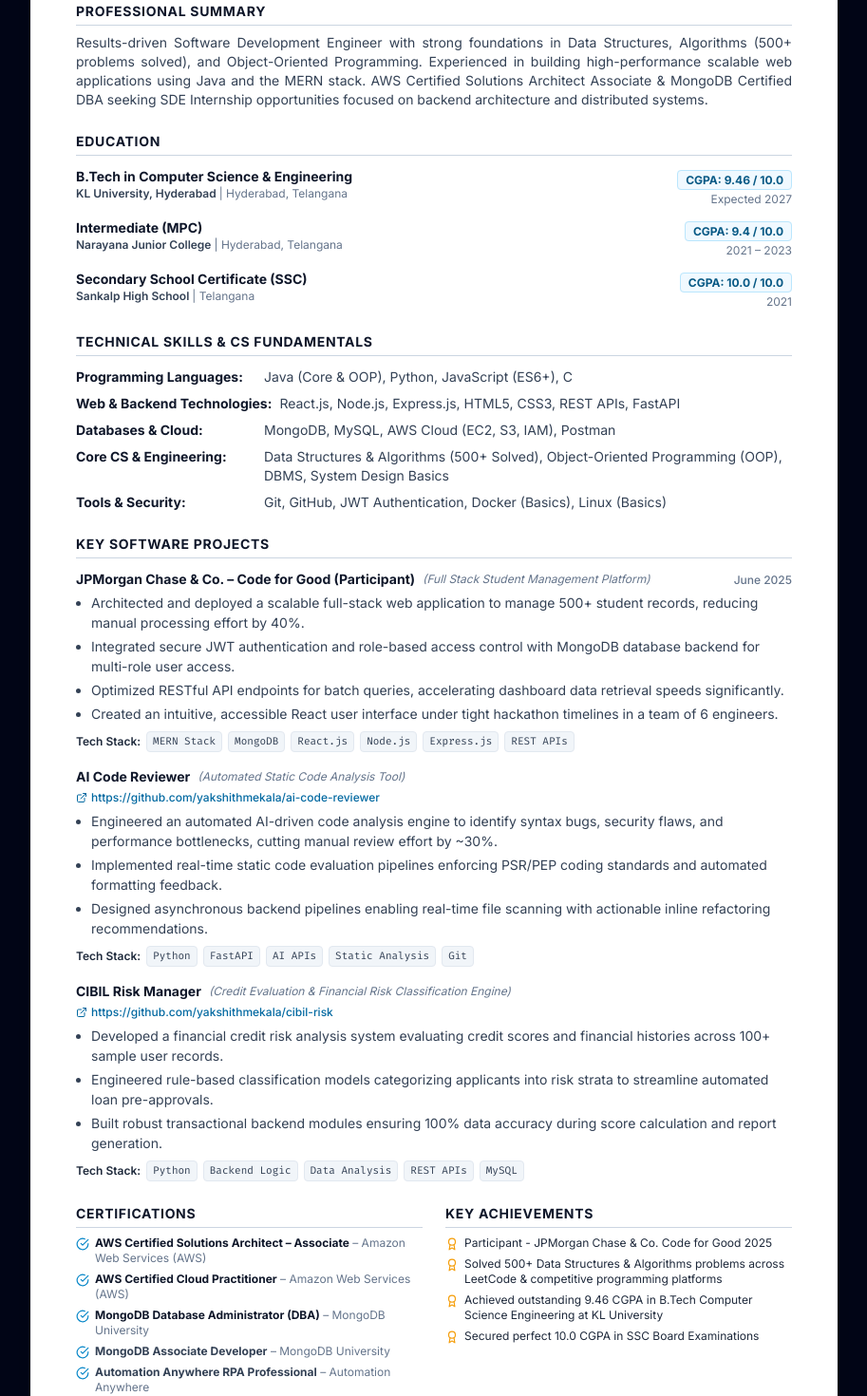
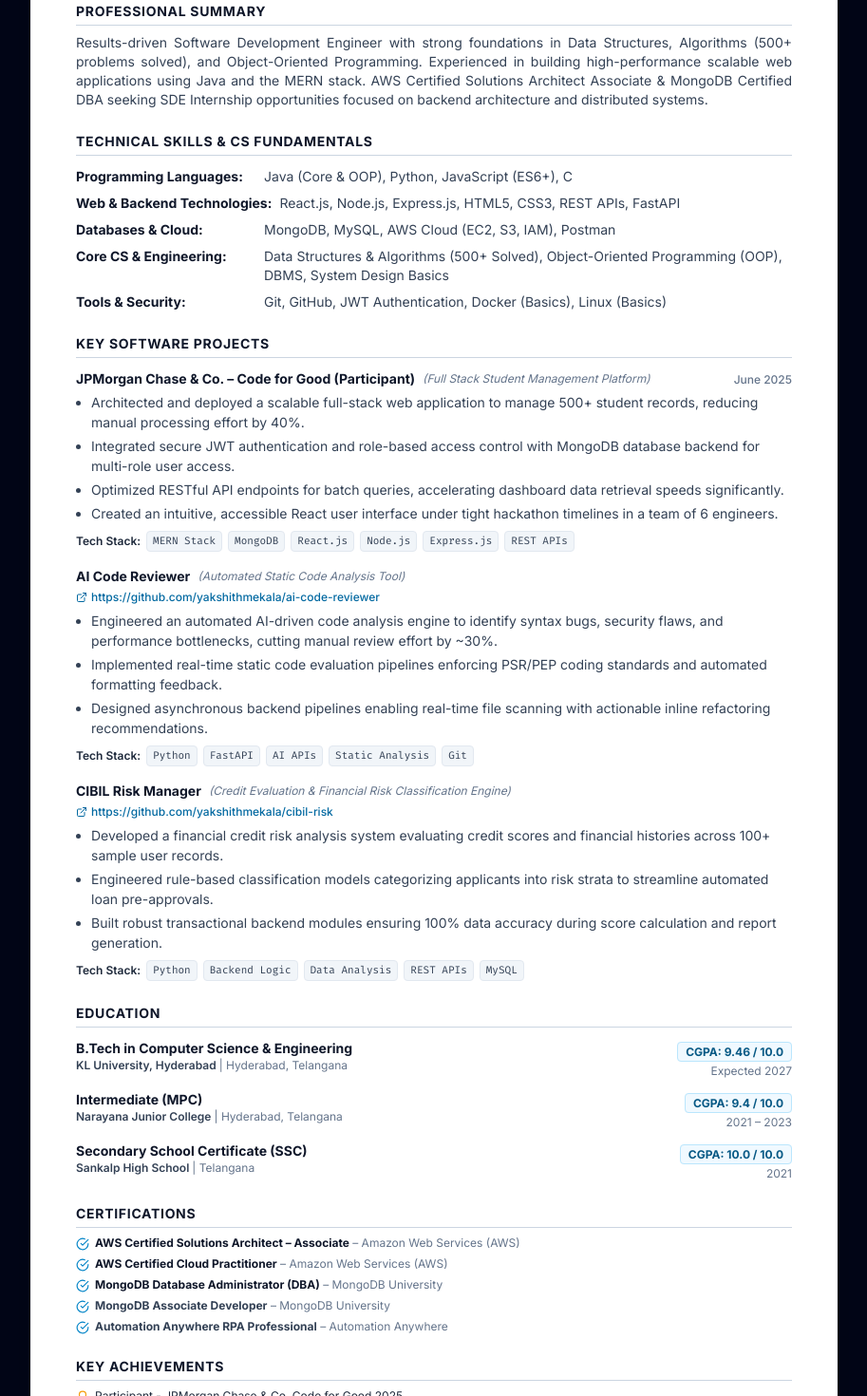
Before and after one commit to yakshithmekala/Buildresume, a React (Vite) app: page / in a window 1280 px wide. Shown: the part 420-1890 px from the top of the page at 95% size, without its empty margins (183-1096 px from the left). Built offline with nearby package versions, Linux system fonts and the light colour scheme.

Commit message:
Add 1-click Auto-Format & Section Reordering Engine

```diff
--- a/src/components/BuilderEditor.tsx
+++ b/src/components/BuilderEditor.tsx
@@ -1,6 +1,7 @@
 import React, { useState } from 'react';
-import { ResumeData, EducationItem, ProjectItem, SkillCategory, CertificationItem } from '../types/resume';
-import { User, Briefcase, GraduationCap, Award, Code, Sparkles, Plus, Trash2, ChevronDown, ChevronUp, Save, RotateCcw } from 'lucide-react';
+import { ResumeData, EducationItem, ProjectItem, CertificationItem, ResumeSectionId } from '../types/resume';
+import { autoFormatAndSortResume } from '../utils/formatResumeData';
+import { User, Briefcase, GraduationCap, Award, Code, Sparkles, Plus, Trash2, ChevronDown, ChevronUp, RotateCcw, Wand2, ArrowUp, ArrowDown, Layers } from 'lucide-react';
 
 interface BuilderEditorProps {
   data: ResumeData;
@@ -10,6 +11,35 @@
 
 export const BuilderEditor: React.FC<BuilderEditorProps> = ({ data, onChange, onReset }) => {
   const [activeSection, setActiveSection] = useState<string>('contact');
+  const [formatSuccess, setFormatSuccess] = useState(false);
+
+  // Auto Format & Sort
+  const handleAutoFormat = () => {
+    const formatted = autoFormatAndSortResume(data);
+    onChange(formatted);
+    setFormatSuccess(true);
+    setTimeout(() => setFormatSuccess(false), 2500);
+  };
+
+  // Section Reordering
+  const currentSectionOrder: ResumeSectionId[] = data.sectionOrder || [
+    'summary', 'skills', 'projects', 'education', 'certifications', 'achievements'
+  ];
+
+  const moveSection = (idx: number, direction: 'up' | 'down') => {
+    const newOrder = [...currentSectionOrder];
+    const targetIdx = direction === 'up' ? idx - 1 : idx + 1;
+    if (targetIdx < 0 || targetIdx >= newOrder.length) return;
+
+    const temp = newOrder[idx];
+    newOrder[idx] = newOrder[targetIdx];
+    newOrder[targetIdx] = temp;
+
+    onChange({
+      ...data,
+      sectionOrder: newOrder
+    });
+  };
 
   // Contact Change
   const handleContactChange = (field: keyof typeof data.contact, value: string) => {
@@ -152,22 +182,90 @@
     onChange({ ...data, certifications: data.certifications.filter(c => c.id !== id) });
   };
 
+  const sectionLabels: Record<ResumeSectionId, string> = {
+    summary: 'Professional Summary',
+    skills: 'Technical Skills',
+    projects: 'Key Projects',
+    education: 'Education',
+    certifications: 'Certifications',
+    achievements: 'Key Achievements'
+  };
+
   return (
     <aside className="w-full lg:w-96 bg-slate-900 border-r border-slate-800 p-4 overflow-y-auto max-h-screen text-xs text-slate-200">
-      <div className="flex items-center justify-between pb-3 border-b border-slate-800 mb-4">
+
+      {/* Top Controls */}
+      <div className="pb-3 border-b border-slate-800 mb-3 flex items-center justify-between">
         <h2 className="text-sm font-extrabold text-white uppercase tracking-wider flex items-center gap-2">
-          <Sparkles className="w-4 h-4 text-sky-400" /> Resume Builder Panel
+          <Sparkles className="w-4 h-4 text-sky-400" /> Resume Builder
         </h2>
         <button
           onClick={onReset}
           className="text-slate-400 hover:text-red-400 flex items-center gap-1 text-[11px] transition-colors"
-          title="Reset to Original Resume Data"
+          title="Reset to Original Data"
         >
           <RotateCcw className="w-3.5 h-3.5" /> Reset
         </button>
       </div>
 
-      {/* Accordion Buttons */}
+      {/* 1-Click Auto Format & Perfect Order Button */}
+      <button
+        onClick={handleAutoFormat}
+        className={`w-full py-2.5 px-3 mb-4 rounded-xl font-bold text-xs flex items-center justify-center gap-2 border transition-all ${
+          formatSuccess
+            ? 'bg-emerald-500/20 text-emerald-300 border-emerald-500/40 shadow-lg shadow-emerald-500/10'
+            : 'bg-gradient-to-r from-sky-500 to-indigo-600 hover:from-sky-400 hover:to-indigo-500 text-white border-transparent shadow-md shadow-sky-500/20'
+        }`}
+      >
+        <Wand2 className="w-4 h-4 text-amber-300 animate-pulse" />
+        {formatSuccess ? '✨ Auto-Formatted & Sorted Perfectly!' : '✨ Auto-Format & Perfect Order'}
+      </button>
+
+      {/* Section Reorder Control Accordion */}
+      <div className="border border-slate-800 rounded-xl overflow-hidden bg-slate-950/60 mb-3">
+        <button
+          onClick={() => setActiveSection(activeSection === 'reorder' ? '' : 'reorder')}
+          className="w-full px-3 py-2 flex items-center justify-between font-bold text-indigo-400 bg-slate-900/90 hover:bg-slate-800 text-xs"
+        >
+          <span className="flex items-center gap-2">
+            <Layers className="w-4 h-4 text-indigo-400" /> Reorder Resume Sections
+          </span>
+          {activeSection === 'reorder' ? <ChevronUp className="w-4 h-4" /> : <ChevronDown className="w-4 h-4" />}
+        </button>
+
+        {activeSection === 'reorder' && (
+          <div className="p-2 space-y-1.5 bg-slate-950">
+            <p className="text-[11px] text-slate-400 mb-2 italic">
+              Move sections up or down to customize your resume structure:
+            </p>
+            {currentSectionOrder.map((secId, idx) => (
+              <div key={secId} className="flex items-center justify-between bg-slate-900 px-2.5 py-1.5 rounded border border-slate-800 text-xs">
+                <span className="font-semibold text-slate-200">{idx + 1}. {sectionLabels[secId]}</span>
+                <div className="flex items-center gap-1">
+                  <button
+                    disabled={idx === 0}
+                    onClick={() => moveSection(idx, 'up')}
+                    className="p-1 text-slate-400 hover:text-white disabled:opacity-30"
+                    title="Move Up"
+                  >
+                    <ArrowUp className="w-3.5 h-3.5" />
+                  </button>
+                  <button
+                    disabled={idx === currentSectionOrder.length - 1}
+                    onClick={() => moveSection(idx, 'down')}
+                    className="p-1 text-slate-400 hover:text-white disabled:opacity-30"
+                    title="Move Down"
+                  >
+                    <ArrowDown className="w-3.5 h-3.5" />
+                  </button>
+                </div>
+              </div>
+            ))}
+          </div>
+        )}
+      </div>
+
+      {/* Accordion Edit Forms */}
       <div className="space-y-3">
         {/* Contact Section */}
         <div className="border border-slate-800 rounded-xl overflow-hidden bg-slate-950/60">
--- a/src/components/templates/ExecutiveATSTemplate.tsx
+++ b/src/components/templates/ExecutiveATSTemplate.tsx
@@ -1,6 +1,6 @@
 import React from 'react';
-import { ResumeData } from '../../types/resume';
-import { Mail, Phone, MapPin, Linkedin, Github, Globe, Award, Code, CheckCircle, ExternalLink } from 'lucide-react';
+import { ResumeData, ResumeSectionId } from '../../types/resume';
+import { Mail, Phone, MapPin, Linkedin, Github, Award, CheckCircle, ExternalLink } from 'lucide-react';
 
 interface TemplateProps {
   data: ResumeData;
@@ -9,73 +9,24 @@
 export const ExecutiveATSTemplate: React.FC<TemplateProps> = ({ data }) => {
   const { contact, summary, education, projects, skillCategories, certifications, achievements } = data;
 
-  return (
-    <div className="resume-container bg-white text-slate-900 font-sans p-8 md:p-12 max-w-[850px] mx-auto shadow-2xl rounded-sm print:p-6 print:shadow-none print:max-w-full">
-      {/* Header Section */}
-      <header className="border-b-2 border-slate-800 pb-5 mb-6 text-center">
-        <h1 className="text-3xl md:text-4xl font-extrabold text-slate-900 tracking-tight uppercase mb-1">
-          {contact.fullName}
-        </h1>
-        <p className="text-sm md:text-base font-bold text-sky-700 uppercase tracking-wide mb-3">
-          {contact.headline}
-        </p>
+  const sectionOrder: ResumeSectionId[] = data.sectionOrder || [
+    'summary', 'skills', 'projects', 'education', 'certifications', 'achievements'
+  ];
 
-        {/* Contact info grid */}
-        <div className="flex flex-wrap justify-center items-center gap-x-4 gap-y-1.5 text-xs md:text-sm text-slate-700 font-medium">
-          <span className="flex items-center gap-1">
-            <MapPin className="w-3.5 h-3.5 text-sky-600 print:hidden" />
-            {contact.location}
-          </span>
-          <span className="text-slate-300">•</span>
-          <a href={`tel:${contact.phone}`} className="flex items-center gap-1 hover:text-sky-600">
-            <Phone className="w-3.5 h-3.5 text-sky-600 print:hidden" />
-            {contact.phone}
-          </a>
-          <span className="text-slate-300">•</span>
-          <a href={`mailto:${contact.email}`} className="flex items-center gap-1 hover:text-sky-600 font-semibold text-sky-700">
-            <Mail className="w-3.5 h-3.5 text-sky-600 print:hidden" />
-            {contact.email}
-          </a>
-        </div>
-
-        <div className="flex flex-wrap justify-center items-center gap-x-4 gap-y-1.5 text-xs md:text-sm text-slate-700 mt-2">
-          {contact.linkedin && (
-            <a href={contact.linkedin} target="_blank" rel="noreferrer" className="flex items-center gap-1 text-sky-700 hover:underline">
-              <Linkedin className="w-3.5 h-3.5 print:hidden" />
-              linkedin.com/in/yakshithreddy
-            </a>
-          )}
-          <span className="text-slate-300">•</span>
-          {contact.github && (
-            <a href={contact.github} target="_blank" rel="noreferrer" className="flex items-center gap-1 text-sky-700 hover:underline">
-              <Github className="w-3.5 h-3.5 print:hidden" />
-              github.com/yakshithmekala
-            </a>
-          )}
-        </div>
-
-        {contact.availability && (
-          <p className="text-xs italic text-slate-600 mt-2 font-medium bg-slate-100 py-1 px-3 inline-block rounded-full border border-slate-200 print:border-none print:bg-transparent">
-            {contact.availability}
-          </p>
-        )}
-      </header>
-
-      {/* Summary */}
-      {summary && (
-        <section className="resume-section mb-6">
-          <h2 className="text-sm font-bold uppercase tracking-wider text-slate-900 border-b border-slate-300 pb-1 mb-2 flex items-center gap-2">
+  // Section Renderers
+  const renderSummary = () => summary ? (
+    <section key="summary" className="resume-section mb-6">
+      <h2 className="text-sm font-bold uppercase tracking-wider text-slate-900 border-b border-slate-300 pb-1 mb-2">
         Professional Summary
       </h2>
       <p className="text-xs md:text-sm text-slate-700 leading-relaxed text-justify">
         {summary}
       </p>
     </section>
-      )}
+  ) : null;
 
-      {/* Education */}
-      {education.length > 0 && (
-        <section className="resume-section mb-6">
+  const renderEducation = () => education.length > 0 ? (
+    <section key="education" className="resume-section mb-6">
       <h2 className="text-sm font-bold uppercase tracking-wider text-slate-900 border-b border-slate-300 pb-1 mb-3">
         Education
       </h2>
@@ -94,11 +45,10 @@
         ))}
       </div>
     </section>
-      )}
+  ) : null;
 
-      {/* Technical Skills */}
-      {skillCategories.length > 0 && (
-        <section className="resume-section mb-6">
+  const renderSkills = () => skillCategories.length > 0 ? (
+    <section key="skills" className="resume-section mb-6">
       <h2 className="text-sm font-bold uppercase tracking-wider text-slate-900 border-b border-slate-300 pb-1 mb-3">
         Technical Skills & CS Fundamentals
       </h2>
@@ -111,11 +61,10 @@
         ))}
       </div>
     </section>
-      )}
+  ) : null;
 
-      {/* Key Projects */}
-      {projects.length > 0 && (
-        <section className="resume-section mb-6">
+  const renderProjects = () => projects.length > 0 ? (
+    <section key="projects" className="resume-section mb-6">
       <h2 className="text-sm font-bold uppercase tracking-wider text-slate-900 border-b border-slate-300 pb-1 mb-3">
         Key Software Projects
       </h2>
@@ -158,12 +107,10 @@
         ))}
       </div>
     </section>
-      )}
+  ) : null;
 
-      {/* Certifications & Achievements */}
-      <div className="grid grid-cols-1 md:grid-cols-2 gap-6">
-        {certifications.length > 0 && (
-          <section className="resume-section">
+  const renderCertifications = () => certifications.length > 0 ? (
+    <section key="certifications" className="resume-section mb-6">
       <h2 className="text-sm font-bold uppercase tracking-wider text-slate-900 border-b border-slate-300 pb-1 mb-2">
         Certifications
       </h2>
@@ -179,10 +126,10 @@
         ))}
       </ul>
     </section>
-        )}
+  ) : null;
 
-        {achievements.length > 0 && (
-          <section className="resume-section">
+  const renderAchievements = () => achievements.length > 0 ? (
+    <section key="achievements" className="resume-section mb-6">
       <h2 className="text-sm font-bold uppercase tracking-wider text-slate-900 border-b border-slate-300 pb-1 mb-2">
         Key Achievements
       </h2>
@@ -195,8 +142,70 @@
         ))}
       </ul>
     </section>
+  ) : null;
+
+  const renderSectionMap: Record<ResumeSectionId, () => React.ReactNode> = {
+    summary: renderSummary,
+    education: renderEducation,
+    skills: renderSkills,
+    projects: renderProjects,
+    certifications: renderCertifications,
+    achievements: renderAchievements
+  };
+
+  return (
+    <div className="resume-container bg-white text-slate-900 font-sans p-8 md:p-12 max-w-[850px] mx-auto shadow-2xl rounded-sm print:p-6 print:shadow-none print:max-w-full">
+      {/* Header Section */}
+      <header className="border-b-2 border-slate-800 pb-5 mb-6 text-center">
+        <h1 className="text-3xl md:text-4xl font-extrabold text-slate-900 tracking-tight uppercase mb-1">
+          {contact.fullName}
+        </h1>
+        <p className="text-sm md:text-base font-bold text-sky-700 uppercase tracking-wide mb-3">
+          {contact.headline}
+        </p>
+
+        <div className="flex flex-wrap justify-center items-center gap-x-4 gap-y-1.5 text-xs md:text-sm text-slate-700 font-medium">
+          <span className="flex items-center gap-1">
+            <MapPin className="w-3.5 h-3.5 text-sky-600 print:hidden" />
+            {contact.location}
+          </span>
+          <span className="text-slate-300">•</span>
+          <a href={`tel:${contact.phone}`} className="flex items-center gap-1 hover:text-sky-600">
+            <Phone className="w-3.5 h-3.5 text-sky-600 print:hidden" />
+            {contact.phone}
+          </a>
+          <span className="text-slate-300">•</span>
+          <a href={`mailto:${contact.email}`} className="flex items-center gap-1 hover:text-sky-600 font-semibold text-sky-700">
+            <Mail className="w-3.5 h-3.5 text-sky-600 print:hidden" />
+            {contact.email}
+          </a>
+        </div>
+
+        <div className="flex flex-wrap justify-center items-center gap-x-4 gap-y-1.5 text-xs md:text-sm text-slate-700 mt-2">
+          {contact.linkedin && (
+            <a href={contact.linkedin} target="_blank" rel="noreferrer" className="flex items-center gap-1 text-sky-700 hover:underline">
+              <Linkedin className="w-3.5 h-3.5 print:hidden" />
+              linkedin.com/in/yakshithreddy
+            </a>
+          )}
+          <span className="text-slate-300">•</span>
+          {contact.github && (
+            <a href={contact.github} target="_blank" rel="noreferrer" className="flex items-center gap-1 text-sky-700 hover:underline">
+              <Github className="w-3.5 h-3.5 print:hidden" />
+              github.com/yakshithmekala
+            </a>
           )}
         </div>
+
+        {contact.availability && (
+          <p className="text-xs italic text-slate-600 mt-2 font-medium bg-slate-100 py-1 px-3 inline-block rounded-full border border-slate-200 print:border-none print:bg-transparent">
+            {contact.availability}
+          </p>
+        )}
+      </header>
+
+      {/* Render Sections in Dynamic Order */}
+      {sectionOrder.map((secId) => renderSectionMap[secId] ? renderSectionMap[secId]() : null)}
     </div>
   );
 };
--- a/src/types/resume.ts
+++ b/src/types/resume.ts
@@ -43,6 +43,8 @@
   highlight?: boolean;
 }
 
+export type ResumeSectionId = 'summary' | 'skills' | 'projects' | 'education' | 'certifications' | 'achievements';
+
 export interface ResumeData {
   contact: ContactInfo;
   summary: string;
@@ -52,6 +54,7 @@
   certifications: CertificationItem[];
   achievements: string[];
   solvedProblemsCount: number;
+  sectionOrder?: ResumeSectionId[];
 }
 
 export type ResumeTheme =
--- /dev/null
+++ b/src/utils/formatResumeData.ts
@@ -0,0 +1,97 @@
+import { ResumeData, EducationItem, ProjectItem, CertificationItem } from '../types/resume';
+
+// Helper to extract numeric year for sorting
+function extractYear(yearStr: string): number {
+  const match = yearStr.match(/\b(20\d{2}|19\d{2})\b/);
+  return match ? parseInt(match[1], 10) : 0;
+}
+
+// Clean and capitalize sentences
+function cleanBulletPoint(text: string): string {
+  if (!text) return '';
+  let cleaned = text.trim();
+  // Ensure first character is uppercase
+  cleaned = cleaned.charAt(0).toUpperCase() + cleaned.slice(1);
+  // Remove double dots or trailing commas
+  cleaned = cleaned.replace(/\.+$/, '.').replace(/,+$/, '');
+  // Ensure ending period if it's a full sentence and doesn't end with punctuation
+  if (!/[.!?]$/.test(cleaned)) {
+    cleaned += '.';
+  }
+  return cleaned;
+}
+
+// Auto-format and order entire resume dataset
+export function autoFormatAndSortResume(data: ResumeData): ResumeData {
+  // 1. Clean Contact Info
+  const cleanedContact = {
+    ...data.contact,
+    fullName: data.contact.fullName.trim().toUpperCase(),
+    headline: data.contact.headline.trim().toUpperCase(),
+    email: data.contact.email.trim().toLowerCase(),
+    phone: data.contact.phone.trim(),
+    location: data.contact.location.trim(),
+    linkedin: data.contact.linkedin.trim(),
+    github: data.contact.github.trim(),
+    availability: data.contact.availability.trim()
+  };
+
+  // 2. Clean Summary
+  const cleanedSummary = data.summary.trim();
+
+  // 3. Sort & Clean Education (latest year first)
+  const sortedEducation = [...data.education]
+    .map(edu => ({
+      ...edu,
+      degree: edu.degree.trim(),
+      institution: edu.institution.trim(),
+      grade: edu.grade.trim(),
+      year: edu.year.trim()
+    }))
+    .sort((a, b) => extractYear(b.year) - extractYear(a.year));
+
+  // 4. Sort & Clean Projects
+  const sortedProjects = [...data.projects]
+    .map(proj => ({
+      ...proj,
+      title: proj.title.trim(),
+      subtitle: proj.subtitle ? proj.subtitle.trim() : '',
+      date: proj.date ? proj.date.trim() : '',
+      bulletPoints: proj.bulletPoints.map(cleanBulletPoint).filter(Boolean),
+      techStack: proj.techStack.map(t => t.trim()).filter(Boolean)
+    }))
+    .sort((a, b) => extractYear(b.date || '') - extractYear(a.date || ''));
+
+  // 5. Clean Skill Categories
+  const cleanedSkills = data.skillCategories.map(cat => ({
+    category: cat.category.trim(),
+    items: cat.items.map(i => i.trim()).filter(Boolean)
+  }));
+
+  // 6. Sort & Clean Certifications (highlighted first)
+  const sortedCertifications = [...data.certifications]
+    .map(cert => ({
+      ...cert,
+      name: cert.name.trim(),
+      issuer: cert.issuer ? cert.issuer.trim() : ''
+    }))
+    .sort((a, b) => (b.highlight ? 1 : 0) - (a.highlight ? 1 : 0));
+
+  // 7. Clean Achievements
+  const cleanedAchievements = data.achievements.map(cleanBulletPoint).filter(Boolean);
+
+  // Default optimal ATS Section Order
+  const defaultOrder = data.sectionOrder || ['summary', 'skills', 'projects', 'education', 'certifications', 'achievements'];
+
+  return {
+    ...data,
+    contact: cleanedContact,
+    summary: cleanedSummary,
+    education: sortedEducation,
+    projects: sortedProjects,
+    skillCategories: cleanedSkills,
+    certifications: sortedCertifications,
+    achievements: cleanedAchievements,
+    sectionOrder: defaultOrder
+  };
+}
```
Lines whose indentation alone changed are shown as unchanged.
